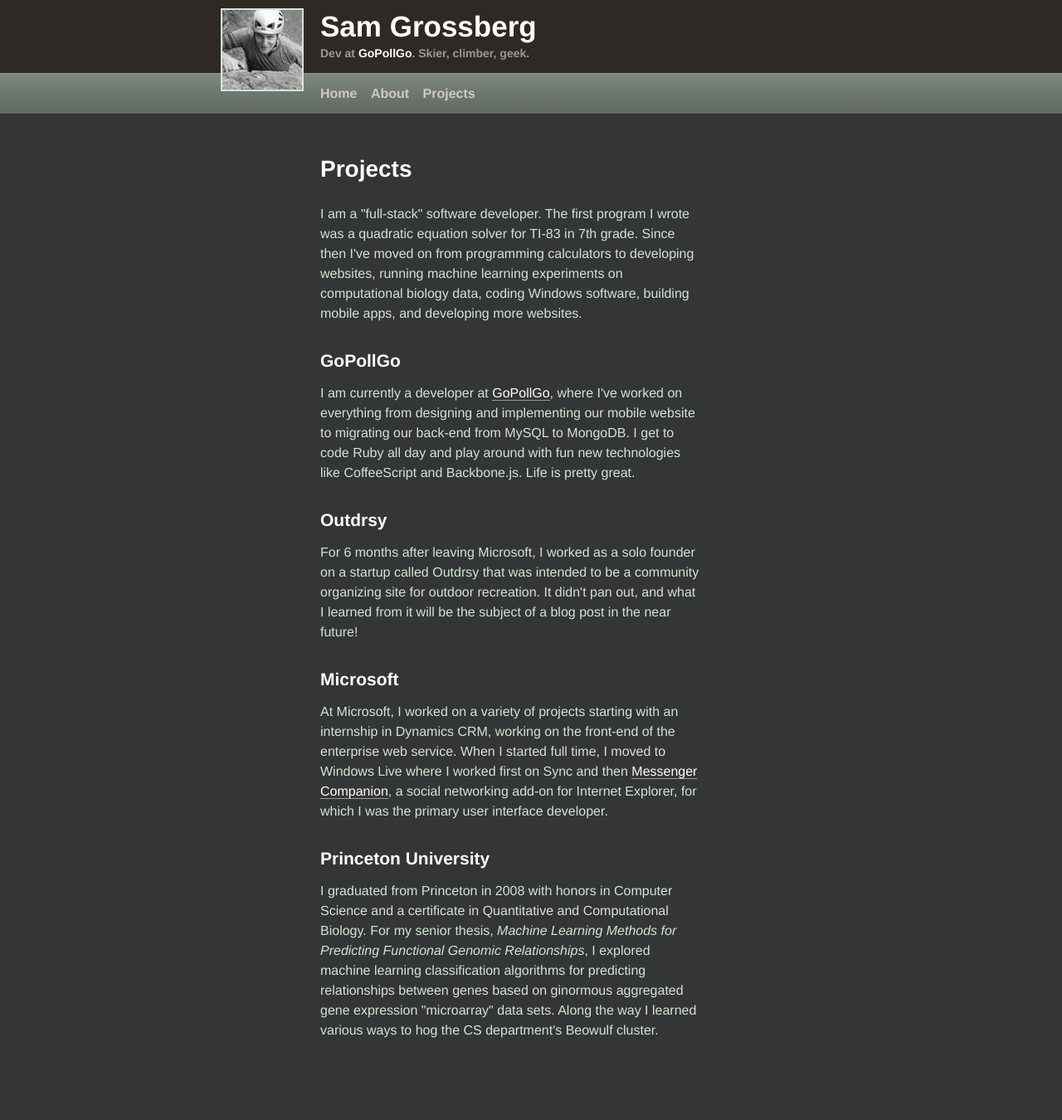
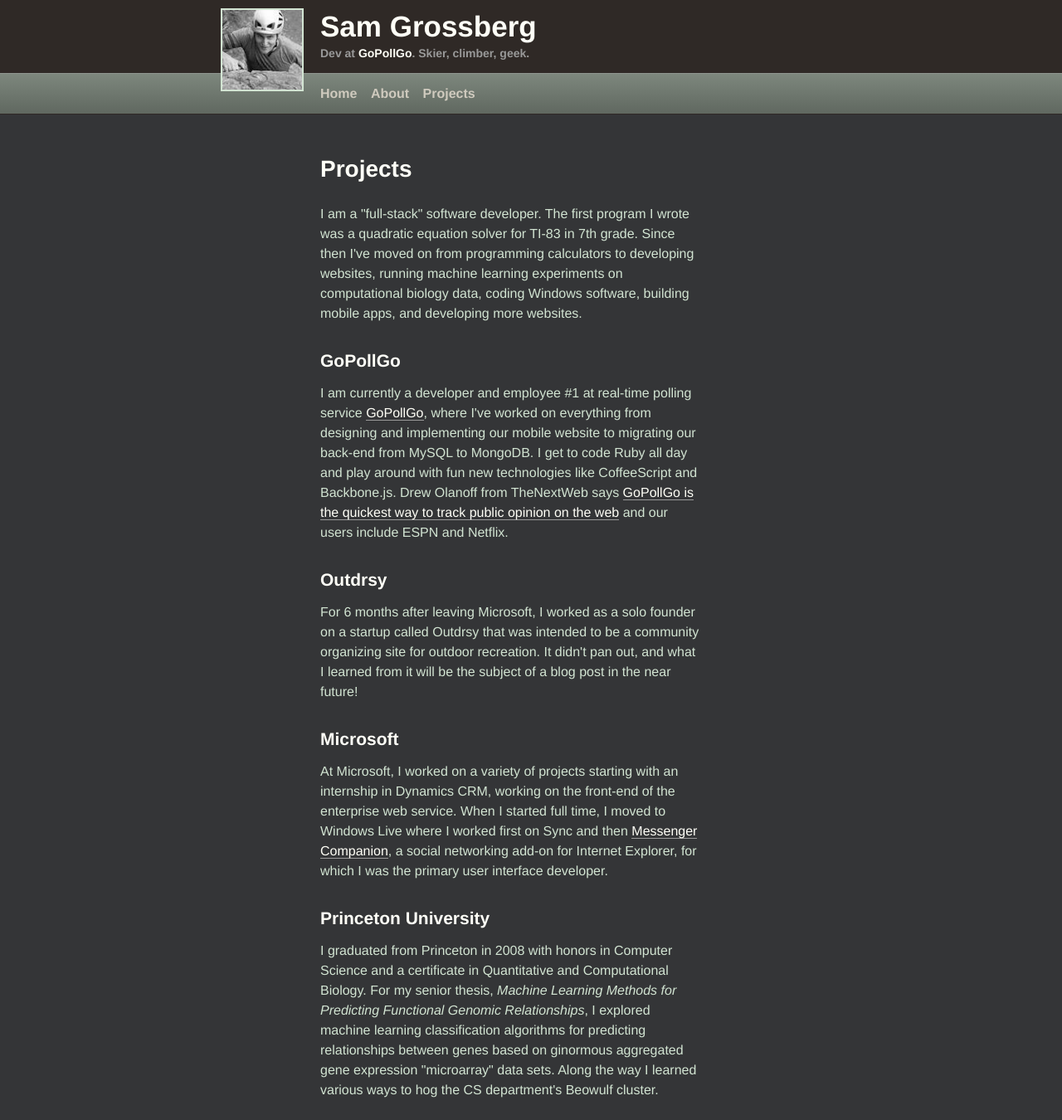
Before and after one commit to samgro/samgro.github.com, a Jekyll site: the page built from projects.html, in a window 1280 px wide. Shown: the whole page at 83% size. Built offline with Jekyll 4.4.1, drawn with Linux system fonts in a browser that asks for light colours; before the commit the page ends 1278 px from its top, so only the background shows below that.

Commit message:
Expand GoPollGo description.

```diff
--- a/projects.html
+++ b/projects.html
@@ -10,7 +10,7 @@
     <article>
       <p>I am a "full-stack" software developer. The first program I wrote was a quadratic equation solver for TI-83 in 7th grade. Since then I've moved on from programming calculators to developing websites, running machine learning experiments on computational biology data, coding Windows software, building mobile apps, and developing more websites.</p>
       <h2>GoPollGo</h2>
-      <p>I am currently a developer at <a href='http://gopollgo.com/'>GoPollGo</a>, where I've worked on everything from designing and implementing our mobile website to migrating our back-end from MySQL to MongoDB. I get to code Ruby all day and play around with fun new technologies like CoffeeScript and Backbone.js. Life is pretty great.</p>
+      <p>I am currently a developer and employee #1 at real-time polling service <a href='http://gopollgo.com/'>GoPollGo</a>, where I've worked on everything from designing and implementing our mobile website to migrating our back-end from MySQL to MongoDB. I get to code Ruby all day and play around with fun new technologies like CoffeeScript and Backbone.js. Drew Olanoff from TheNextWeb says <a href='http://thenextweb.com/apps/2011/10/05/gopollgo-is-the-quickest-way-to-track-public-opinion-on-the-web/' target='_blank'>GoPollGo is the quickest way to track public opinion on the web</a> and our users include ESPN and Netflix.</p>
       <h2>Outdrsy</h2>
       <p>For 6 months after leaving Microsoft, I worked as a solo founder on a startup called Outdrsy that was intended to be a community organizing site for outdoor recreation. It didn't pan out, and what I learned from it will be the subject of a blog post in the near future!</p>
       <h2>Microsoft</h2>
```
